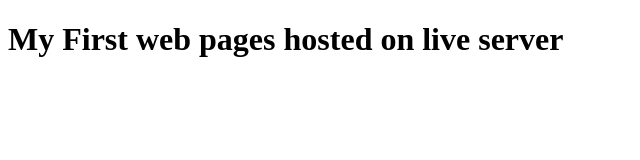
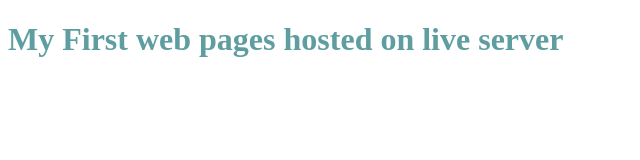
Before and after one commit to Munawwar0/Webtech, a plain HTML site: page index.html in a window 1280 px wide. Shown: the whole page, without its empty margins (0-640 px from the left). Drawn offline with Linux system fonts and the light colour scheme.

Commit message:
Update index.html

```diff
--- a/index.html
+++ b/index.html
@@ -6,6 +6,6 @@
     <title>Documents</title>
 </head>
 <body>
-    <h1>My First web pages hosted on live server</h1>
+    <h1 style="color: cadetblue;">My First web pages hosted on live server</h1>
 </body>
 </html>
```
